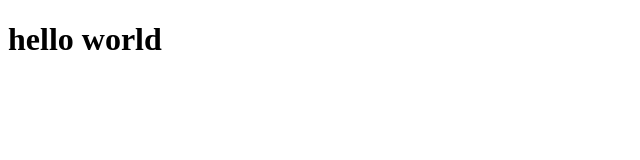
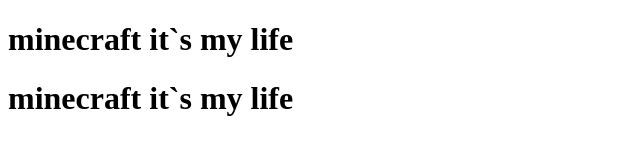
Before and after one commit to julliaskasa/minecraft, a plain HTML site: page index.html in a window 1280 px wide. Shown: the whole page, without its empty margins (0-640 px from the left). Drawn offline with Linux system fonts and the light colour scheme.

Commit message:
Мої зміни в index.html

```diff
--- a/index.html
+++ b/index.html
@@ -7,7 +7,8 @@
     <link rel="stylesheet" href="style.css">
 </head>
 <body>
-    <h1>hello world</h1>
+    <h1>minecraft it`s my life</h1>
+    <h1>minecraft it`s my life</h1>
     <script src="script.js"></script>
 </body>
 </html>
```
